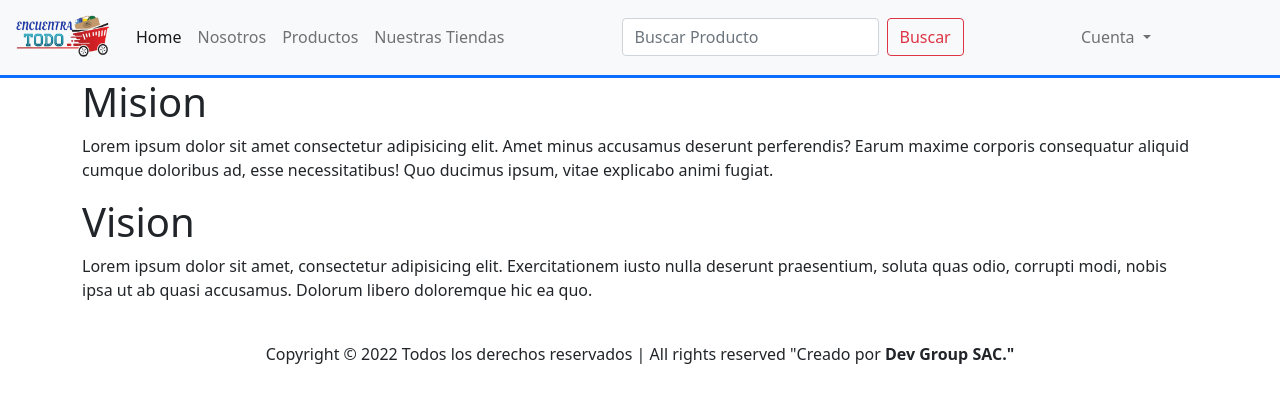
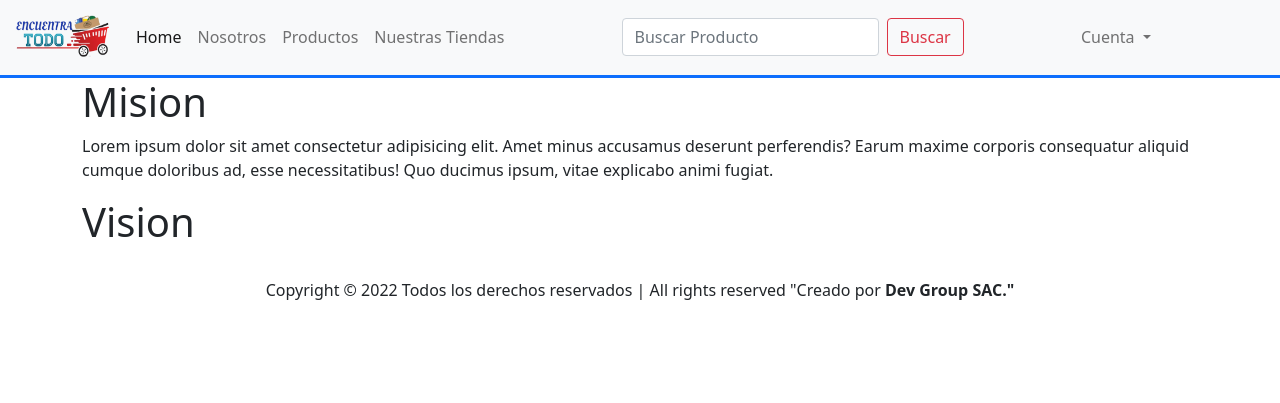
Before and after one commit to SaulSneider7/pagina-web, a PHP site: page /nosotros.php in a window 1280 px wide. Shown: the part 43-446 px from the top of the page. Run offline with PHP 8.4, Linux system fonts and the light colour scheme; some libraries are stand-ins or nearby versions.

Commit message:
borrar vision

```diff
--- a/nosotros.php
+++ b/nosotros.php
@@ -6,8 +6,7 @@
             maxime corporis consequatur aliquid cumque doloribus ad, esse necessitatibus! Quo ducimus ipsum, vitae
             explicabo animi fugiat.</p>
         <h1>Vision</h1>
-        <p>Lorem ipsum dolor sit amet, consectetur adipisicing elit. Exercitationem iusto nulla deserunt praesentium,
-            soluta quas odio, corrupti modi, nobis ipsa ut ab quasi accusamus. Dolorum libero doloremque hic ea quo.</p>
+
     </div>
 
 </main>
```
